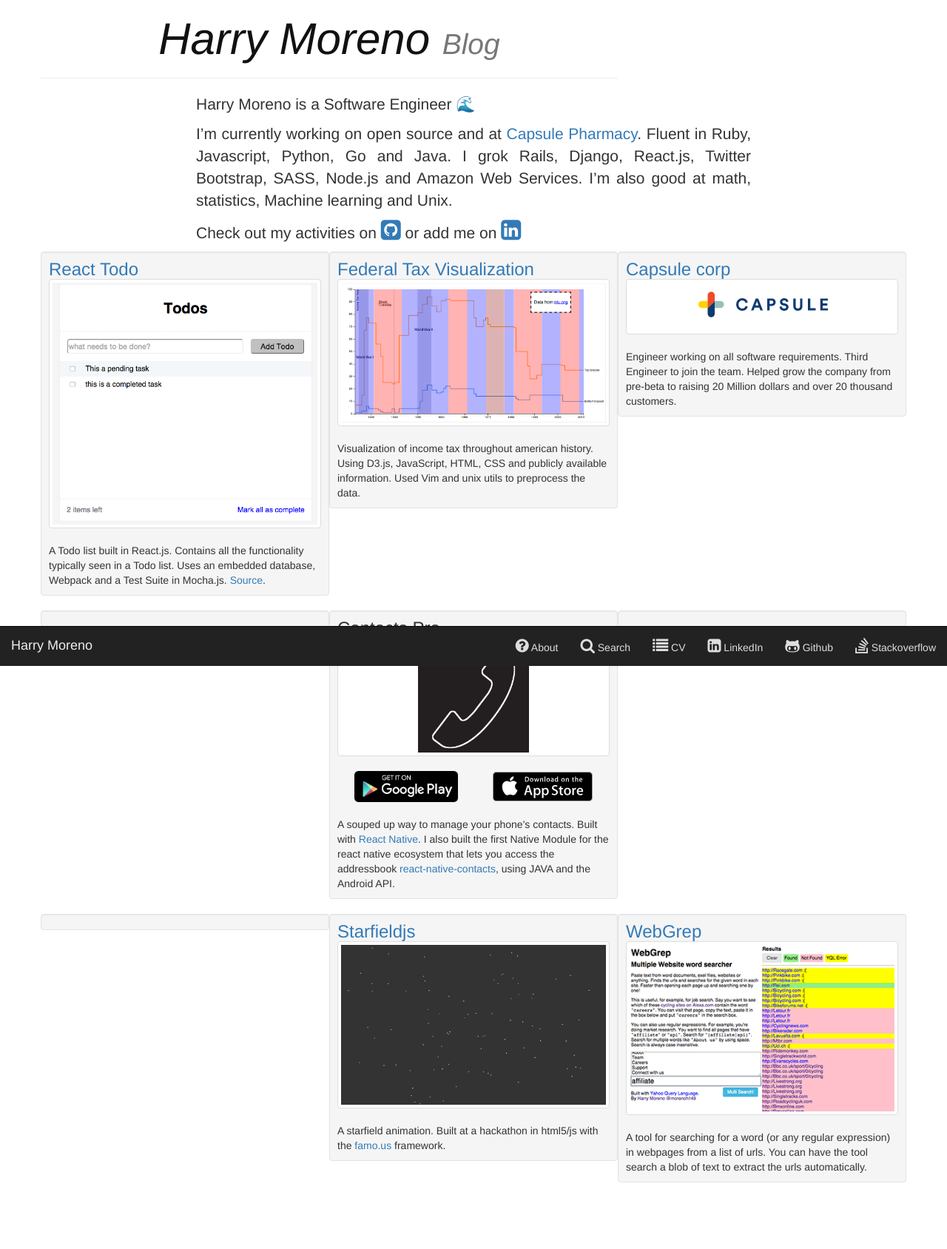
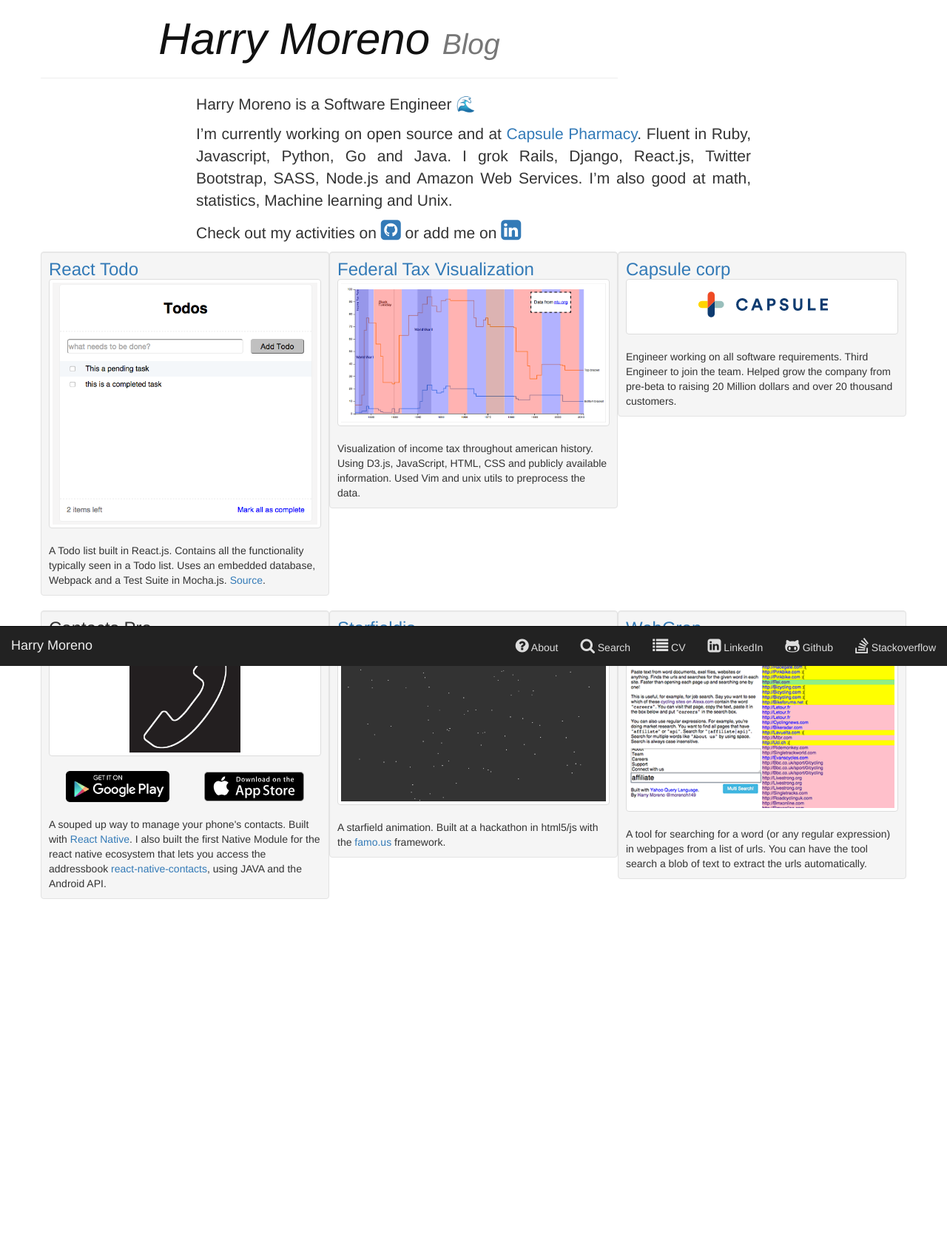
Before and after one commit to morenoh149/morenoh149.github.io, a Jekyll site: the page built from about.md, in a window 1280 px wide. Shown: the whole page at 74% size. Built offline with Jekyll 4.4.1, drawn with Linux system fonts in a browser that asks for light colours; nearby versions of some CDN libraries; after the commit the page ends 1305 px from its top, so only the background shows below that.

Commit message:
remove empty cells in gallery

```diff
--- a/_includes/gallery.html
+++ b/_includes/gallery.html
@@ -1,4 +1,5 @@
 <div class="row">
+
   <div class="col-sm-4 well">
     <h3><a href="http://morenoh149.github.com/reacttodo">React Todo</a></h3>
     <a href="http://morenoh149.github.com/reacttodo" class="thumbnail">
@@ -9,6 +10,7 @@
     Mocha.js.
     <a href="https://github.com/morenoh149/reacttodo">Source</a>.
   </div>
+
   <div class="col-sm-4 well">
     <h3><a href="http://bl.ocks.org/morenoh149/3887742">Federal Tax Visualization</a></h3>
     <a href="http://bl.ocks.org/morenoh149/3887742" class="thumbnail">
@@ -18,6 +20,7 @@
     JavaScript, HTML, CSS and publicly available information. Used
     Vim and unix utils to preprocess the data.
   </div>
+
   <div class="col-sm-4 well">
     <h3><a href="http://capsulecares.com">Capsule corp</a></h3>
     <a href="http://capsulecares.com" class="thumbnail">
@@ -27,10 +30,10 @@
     the team. Helped grow the company from pre-beta to raising 20 Million dollars
     and over 20 thousand customers.
   </div>
+
 </div>
 <div class="row">
-  <div class="col-sm-4 well">
-  </div>
+
   <div class="col-sm-4 well">
     <h3>Contacts Pro</h3>
     <div class="thumbnail">
@@ -60,12 +63,7 @@
     <a href="https://github.com/rt2zz/react-native-contacts">react-native-contacts</a>,
     using JAVA and the Android API.
   </div>
-  <div class="col-sm-4 well">
-  </div>
-</div>
-<div class="row">
-  <div class="col-sm-4 well">
-  </div>
+
   <div class="col-sm-4 well">
     <h3><a href="http://starfield-famous.paperplane.io">Starfieldjs</a></h3>
     <a href="http://starfield-famous.paperplane.io" class="thumbnail">
@@ -74,6 +72,7 @@
     A starfield animation. Built at a hackathon in html5/js with the
     <a href="http://famo.us/">famo.us</a> framework.
   </div>
+
   <div class="col-sm-4 well">
     <h3><a href="http://webgrep.org">WebGrep</a></h3>
     <a href="http://webgrep.org" class="thumbnail">
@@ -83,4 +82,5 @@
     from a list of urls. You can have the tool search a blob of text to extract
     the urls automatically.
   </div>
+
 </div>
```
